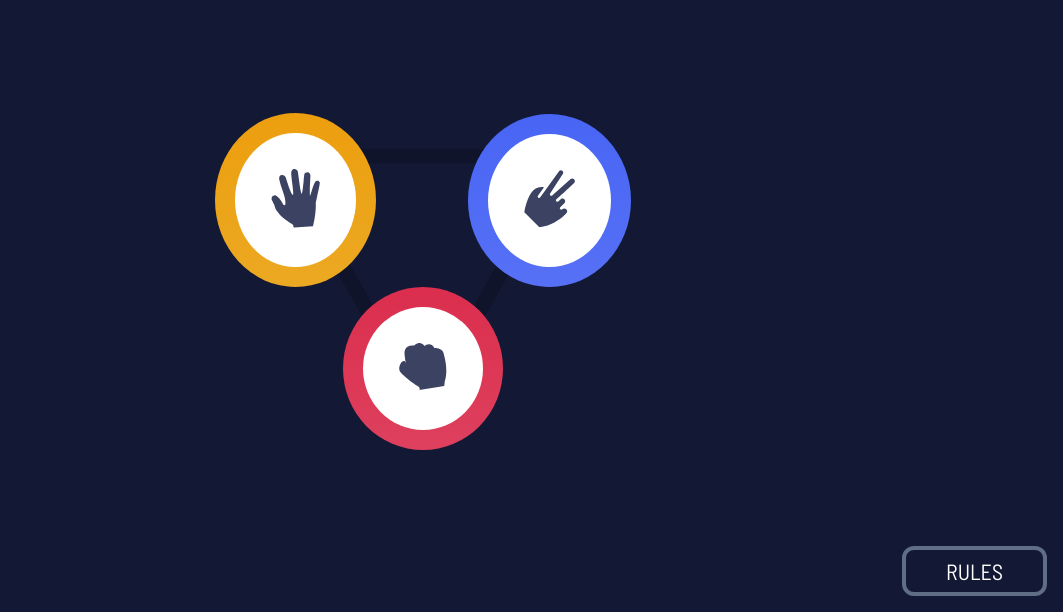
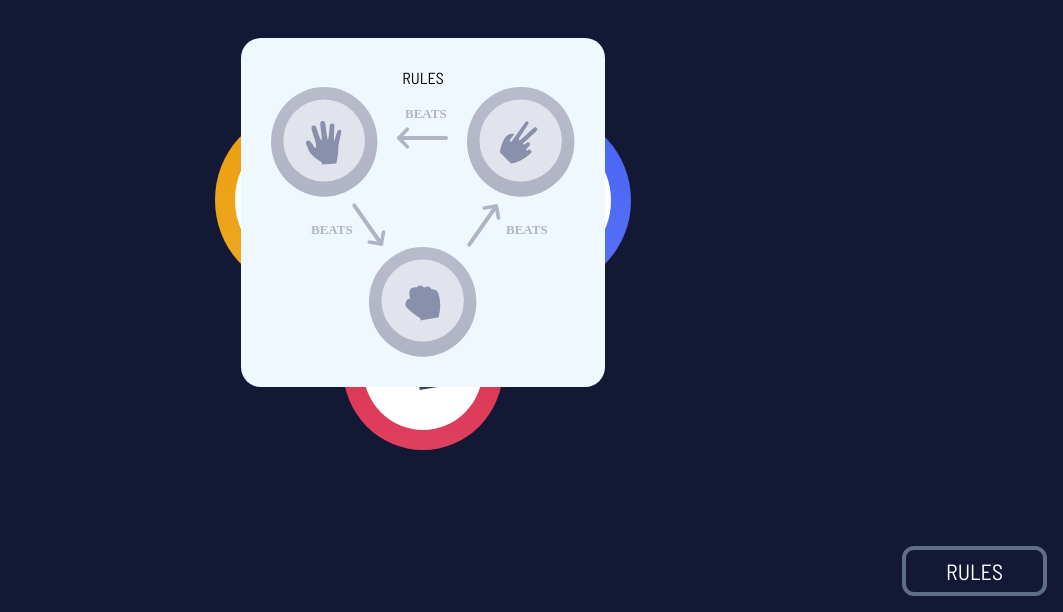
Before and after one commit to amirmohammad84r/RockPaperScissor, a plain HTML site: page index.html in a window 1280 px wide. Both pictures are taken after a click on the button "RULES". Shown: the part 188-800 px from the top of the page, without its empty margins (217-1280 px from the left). Drawn offline with Linux system fonts and the light colour scheme.

Commit message:
finally commit for yet

```diff
--- a/css/secound.css
+++ b/css/secound.css
@@ -1,12 +1,12 @@
 #middle {
-  width: 60%;
+  width: 70%;
   height: 50%;
   display: flex;
   justify-content: space-between;
   align-items: center;
 }
 .half {
-  width: 50%;
+  width: 35%;
   height: 100%;
   display: flex;
   flex-direction: column;
@@ -24,9 +24,14 @@
   border: yellow 40px solid;
 }
 img {
-  width: 100px;
-  height: 100px;
+  width: 9vw;
+  height: 9vw;
 }
 .random-icon {
   border: red 40px solid;
 }
+#whatHappend {
+  color: aliceblue;
+  font-size: 50px;
+  width: 10%;
+}
--- a/css/utilities.css
+++ b/css/utilities.css
@@ -68,3 +68,27 @@ body {
   font-size: 22px;
   cursor: pointer;
 }
+.outRules {
+  position: absolute;
+  top: 0;
+  left: 0;
+  bottom: 0;
+  right: 0;
+  visibility: hidden;
+  display: flex;
+  justify-content: center;
+  align-items: center;
+}
+.rules {
+  background-color: aliceblue;
+  padding: 30px;
+  border-radius: 20px;
+  display: flex;
+  flex-direction: column;
+  justify-content: space-evenly;
+  align-items: center;
+}
+.rules > img {
+  width: 304px;
+  height: 270px;
+}
--- a/index.html
+++ b/index.html
@@ -59,5 +59,22 @@
         />
       </svg>
     </div>
+    <div class="outRules">
+      <div class="rules">
+        <div>RULES</div>
+        <img src="source/image-rules.svg" alt="loading" />
+      </div>
+    </div>
+
+    <script>
+      document.getElementById("button").addEventListener("mouseover", () => {
+        document.getElementById("button").addEventListener("click", () => {
+          document.querySelector(".outRules").style.visibility = "visible";
+        });
+      });
+      document.querySelector(".outRules").addEventListener("click", () => {
+        document.querySelector(".outRules").style.visibility = "hidden";
+      });
+    </script>
   </body>
 </html>
```
Also changed, not shown: secound.html (+62 -2 lines), js/index.js (deleted), 1 other file.
